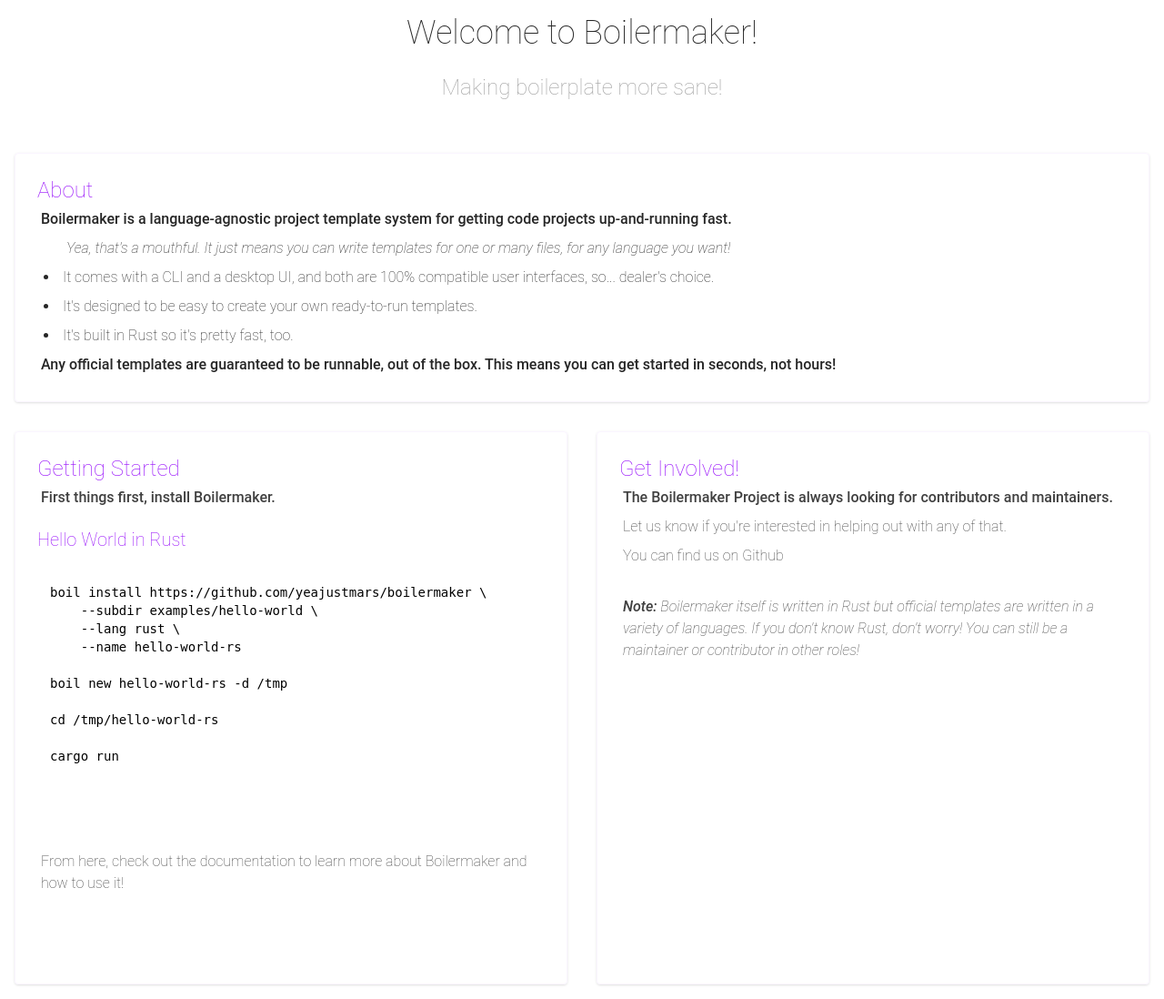
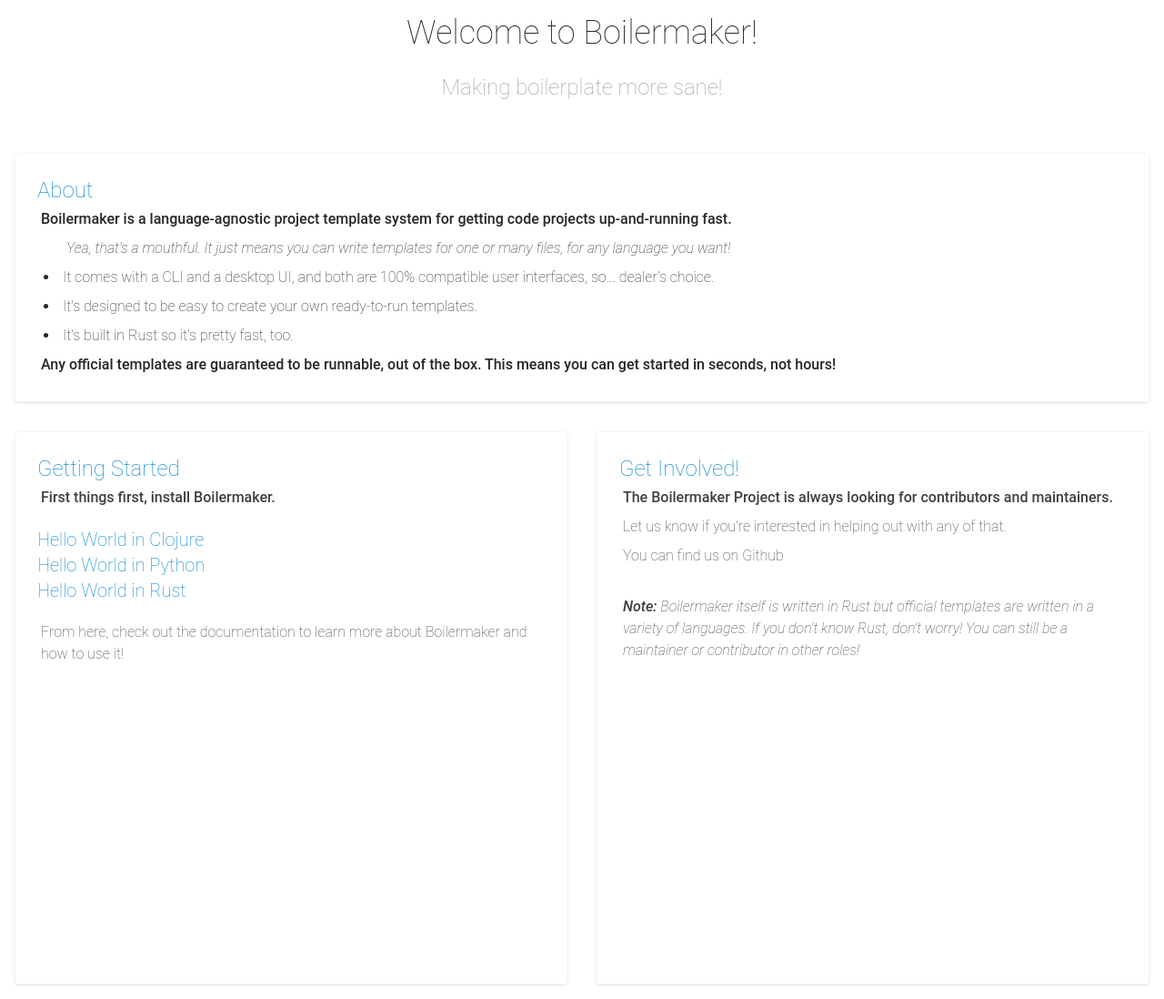
Before and after one commit to yeajustmars/boilermaker, a Python web app: template packages/boilermaker_web/views/home.html in a window 1280 px wide. Shown: the part 80-1178 px from the top of the page at 91% size. Run offline with Jinja, Linux system fonts and the light colour scheme; the template is opened without the code that fills it, so the values that code supplies are empty.

Commit message:
web: add Collapsibles for accordion

```diff
--- a/packages/boilermaker_ui/assets/js/main.js
+++ b/packages/boilermaker_ui/assets/js/main.js
@@ -12,6 +12,7 @@
   };
 
   document.addEventListener("DOMContentLoaded", function() {
+    // ________________________________________ Main dropdown navigation
     const mainMenu = document.querySelector("#nav-main-dropdown-button");
     const mainDropdown = document.querySelector("#nav-main-dropdown-menu");
 
@@ -26,6 +27,20 @@
       hideElement(mainDropdown);
     });
 
+    // ________________________________________ Collapsibles
+    const collapsibleButtons = document.querySelectorAll(".collapsible-link");
+    collapsibleButtons.forEach(button => {
+      button.addEventListener("click", (event) => {
+        let content = event.target.closest(".collapsible").querySelector(".collapsible-content");
+        if (content.classList.contains("hidden")) {
+          content.classList.remove("hidden");
+        } else {
+          content.classList.add("hidden");
+        }
+      })
+    });
+
+    // ________________________________________ Code
     hljs.highlightAll();
   });
 
--- a/packages/boilermaker_web/views/home.html
+++ b/packages/boilermaker_web/views/home.html
@@ -14,8 +14,8 @@
   </div>
 
   <div class="p-4">
-    <div class="p-6 border border-purple-50 dark:border-neutral-800 rounded-sm shadow-sm">
-      <h2 class="text-2xl text-purple-600 dark:text-purple-400">About</h2>
+    <div class="p-6 border border-sky-50 dark:border-neutral-800 rounded-sm shadow-sm">
+      <h2 class="text-2xl text-sky-600 dark:text-sky-400">About</h2>
       <p class="p-1 font-medium">Boilermaker is a language-agnostic project template system for getting code projects up-and-running fast.</p>
       <p class="p-1 pl-8 italic">
         Yea, that's a mouthful. It just means you can write templates for one or many files, for any language you want!
@@ -33,29 +33,57 @@
   </div>
 
   <div class="h-160 w-full p-4 flex sm:flex-col md:flex-row gap-8 text-neutral-700 dark:text-neutral-300">
-    <div class="h-full sm:w-full md:w-1/2 p-6 border border-purple-50 dark:border-neutral-800 rounded-sm shadow-sm">
-      <h2 class="text-2xl text-purple-600 dark:text-purple-400">Getting Started</h2>
+    <div class="h-full sm:w-full md:w-1/2 p-6 border border-sky-50 dark:border-neutral-800 rounded-sm shadow-sm">
+      <h2 class="text-2xl text-sky-600 dark:text-sky-400">Getting Started</h2>
       <p class="p-1 mb-4 dark:text-neutral-200 font-medium">First things first, <a href="/docs/getting-started" class="{{link_style}}">install Boilermaker</a>.</p>
-      <h3 class="mt-4 text-xl text-purple-600 dark:text-purple-400">Hello World in Rust</h3>
-      <pre class="text-sm">
-        <code class="language-shell"
-  >boil install https://github.com/yeajustmars/boilermaker \
-    --subdir examples/hello-world \
-    --lang rust \
+
+      <div class="collapsible">
+        <button class="collapsible-link text-xl text-sky-600 dark:text-sky-400">Hello World in Clojure</button>
+        <pre class="collapsible-content collapsible-content hidden text-sm">
+          <code class="language-shell">
+boil install https://github.com/yeajustmars/boil-hello-world \
+    --subdir clojure \
+    --name hello-world-clj
+boil new hello-world-clj -d /tmp
+cd /tmp/hello-world-clj
+bin/test
+          </code>
+        </pre>
+      </div>
+
+      <div class="collapsible">
+        <button class="collapsible-link text-xl text-sky-600 dark:text-sky-400">Hello World in Python</button>
+        <pre class="collapsible-content collapsible-content hidden text-sm">
+          <code class="language-shell">
+boil install https://github.com/yeajustmars/boil-hello-world \
+    --subdir python \
+    --name hello-world-py
+boil new hello-world-py -d /tmp
+cd /tmp/hello-world-py
+python3 src/main.py
+          </code>
+        </pre>
+      </div>
+
+      <div class="collapsible">
+        <button class="collapsible-link text-xl text-sky-600 dark:text-sky-400">Hello World in Rust</button>
+        <pre class="collapsible-content collapsible-content hidden text-sm">
+          <code class="language-shell">
+boil install https://github.com/yeajustmars/boil-hello-world \
+    --subdir rust \
     --name hello-world-rs
+boil new hello-world-rs -d /tmp
+cd /tmp/hello-world-rs
+cargo run
+          </code>
+        </pre>
+      </div>
 
-boil new hello-world-rs -d /tmp
-
-cd /tmp/hello-world-rs
-
-cargo run
-        </code>
-      </pre>
       <p class="p-1 mt-4">From here, check out the <a href="/docs" class="{{link_style}}">documentation</a> to learn more about Boilermaker and how to use it!</p>
     </div>
 
-    <div class="h-full sm:w-full md:w-1/2 p-6 border border-purple-50 dark:border-neutral-800 rounded-sm shadow-sm">
-      <h2 class="text-2xl text-purple-600 dark:text-purple-400">Get Involved!</h2>
+    <div class="h-full sm:w-full md:w-1/2 p-6 border border-sky-50 dark:border-neutral-800 rounded-sm shadow-sm">
+      <h2 class="text-2xl text-sky-600 dark:text-sky-400">Get Involved!</h2>
       <p class="p-1 font-medium">The Boilermaker Project is always looking for contributors and maintainers.</p>
       <p class="p-1">Let us know if you're interested in helping out with any of that.</p>
       <p class="p-1">You can find us on <a href="{{project_github_url}} class="{{link_style}}>Github</a></p>
```
Also changed, not shown: packages/boilermaker_ui/assets/css/tailwind.css, 1 other file.
